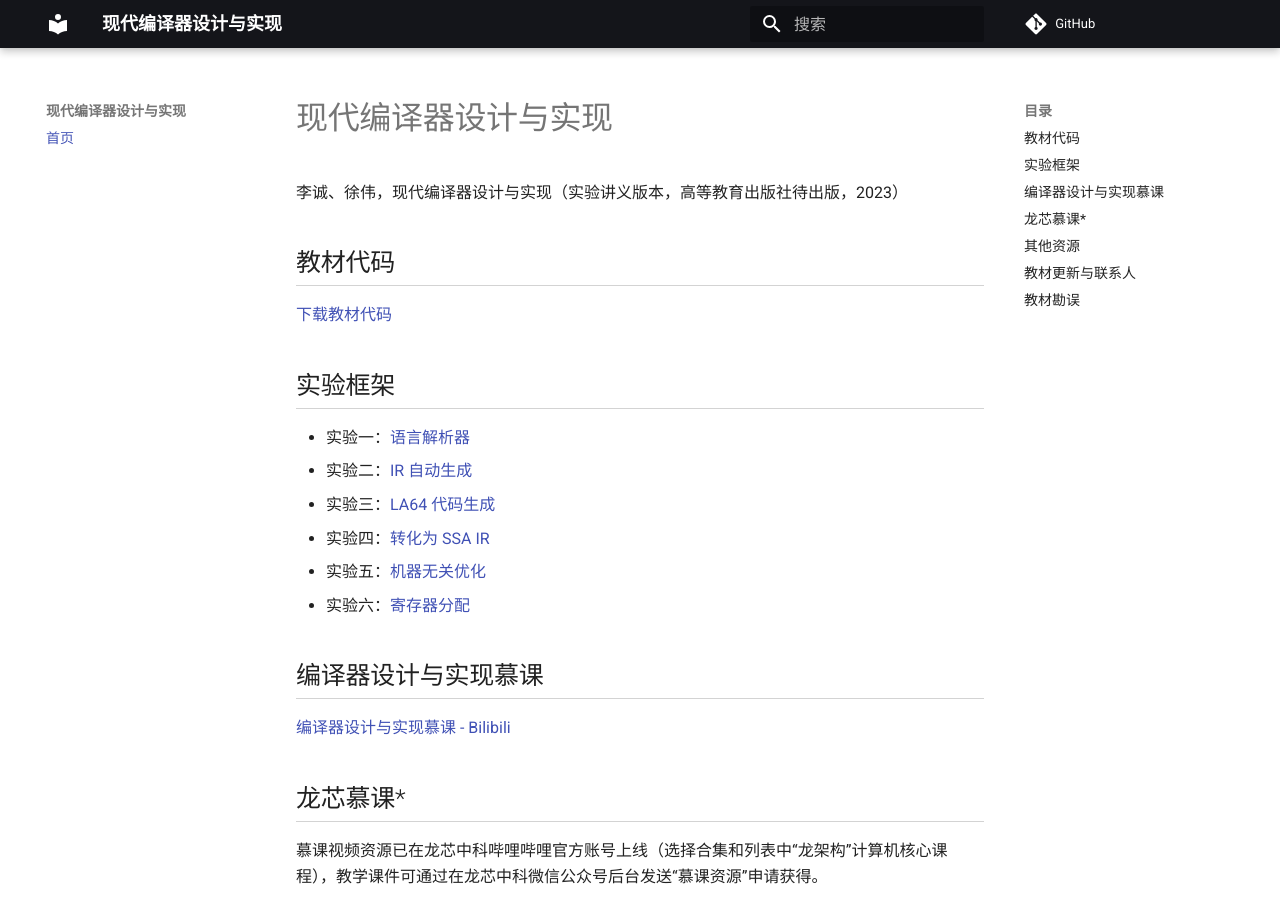
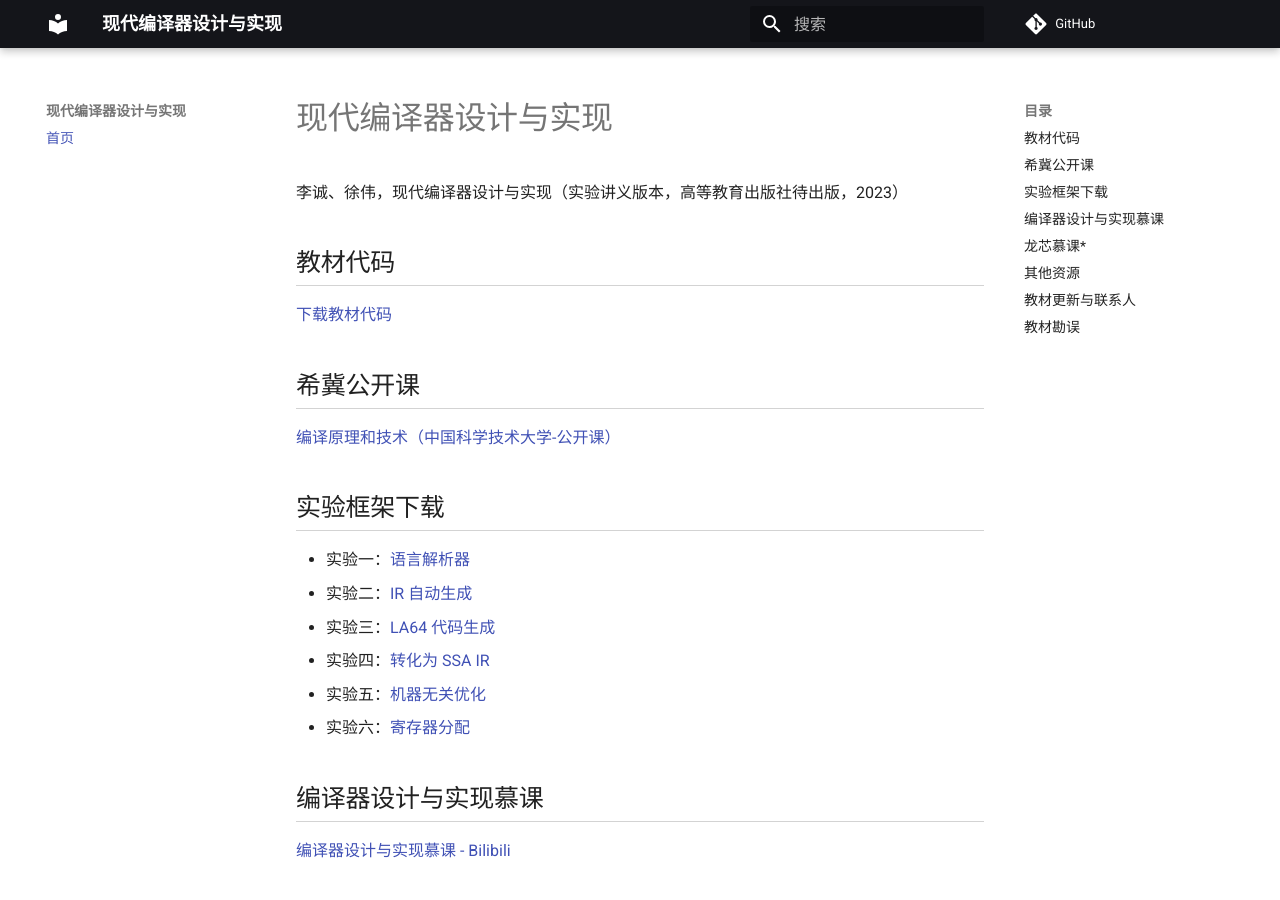
Before and after one commit to ustc-compiler-principles/textbook, an MkDocs documentation site: the page built from docs/README.md, in a window 1280 px wide and 900 px high. Built offline with MkDocs 1.6.1 and Material for MkDocs 9.7.7, drawn with Linux system fonts in a browser that asks for light colours; comment, search, counter and statistics services are not loaded.

Commit message:
Update README.md

```diff
--- a/docs/README.md
+++ b/docs/README.md
@@ -6,7 +6,11 @@
 
 [下载教材代码](code/教材代码.md)
 
-## 实验框架
+## 希冀公开课
+
+[编译原理和技术（中国科学技术大学-公开课）](http://course.educg.net/course/5-61)
+
+## 实验框架下载
 
 - 实验一：[语言解析器](lab/lab1.md)
 - 实验二：[IR 自动生成](lab/lab2.md)
```
